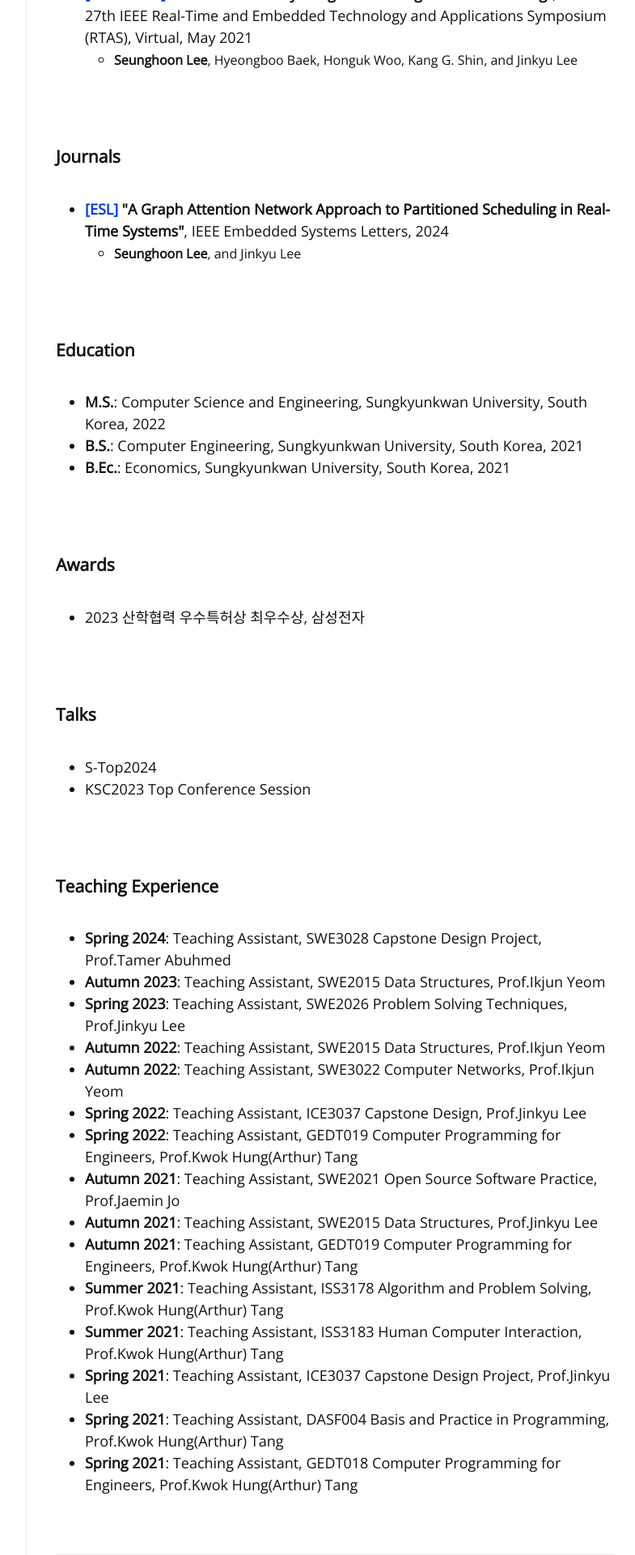
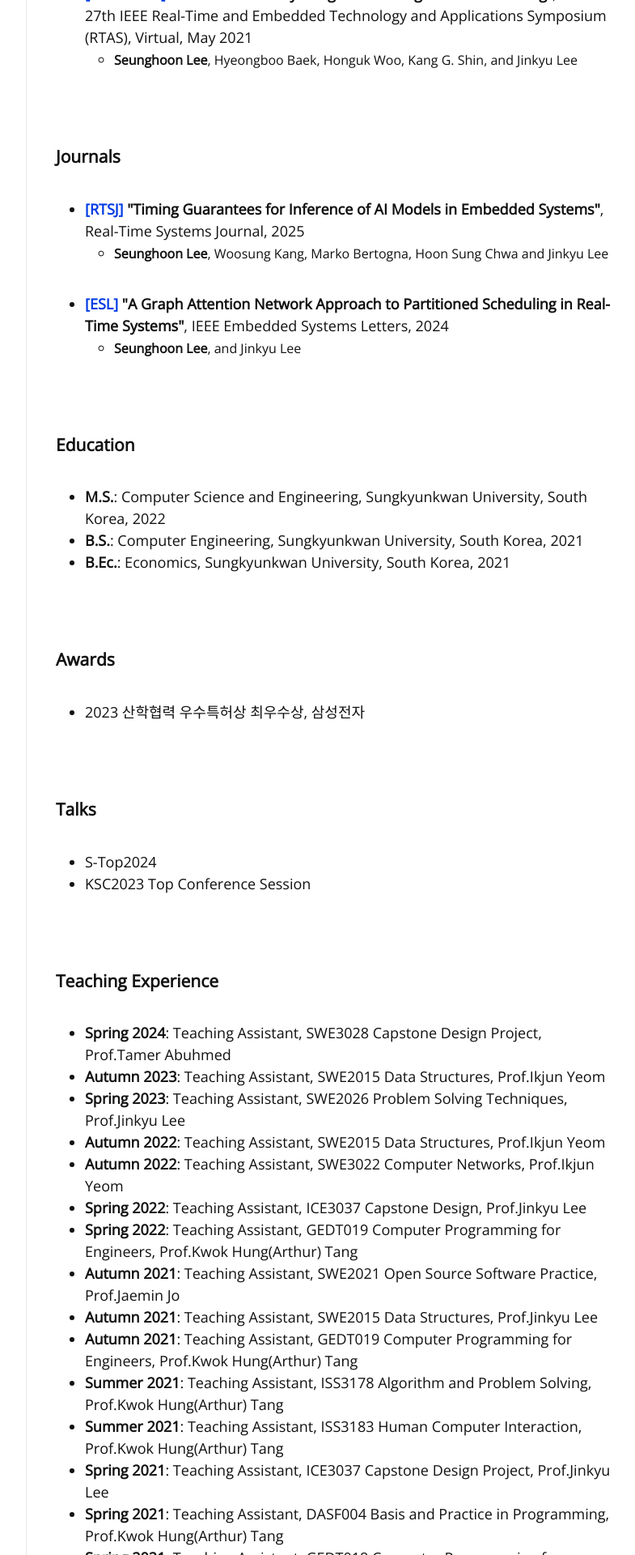
Before and after one commit to SeungHoon00/seunghoon00.github.io, a Jekyll site: the page built from index.html, in a window 1280 px wide. Shown: the part 1170-3090 px from the top of the page at 81% size, without its empty margins (357-1142 px from the left). Built offline with Jekyll 4.4.1, drawn with Linux system fonts in a browser that asks for light colours; nearby versions of some CDN libraries; some web fonts are replaced; the list of posts is cut into pages by our own code.

Commit message:
Update home.html

```diff
--- a/_layouts/home.html
+++ b/_layouts/home.html
@@ -55,6 +55,10 @@ layout: default
   <section>
     <h3>Journals</h3>
     <ul>
+      <li><b><a href="https://link.springer.com/article/10.1007/s11241-025-09445-9">[RTSJ]</a> "Timing Guarantees for Inference of AI Models in Embedded Systems"</b>, Real-Time Systems Journal, 2025</li>
+      <ul>
+        <li><font size="3em"><b>Seunghoon Lee</b>, Woosung Kang, Marko Bertogna, Hoon Sung Chwa and Jinkyu Lee</font></li>
+      </ul>
       <li><b><a href="https://ieeexplore.ieee.org/xpl/RecentIssue.jsp?punumber=4563995">[ESL]</a> "A Graph Attention Network Approach to Partitioned Scheduling in Real-Time Systems"</b>, IEEE Embedded Systems Letters, 2024</li>
       <ul>
         <li><font size="3em"><b>Seunghoon Lee</b>, and Jinkyu Lee</font></li>
```
